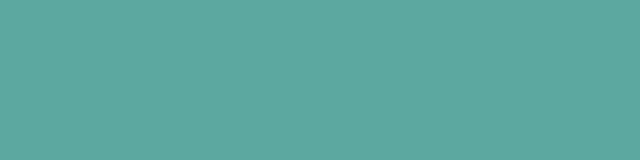
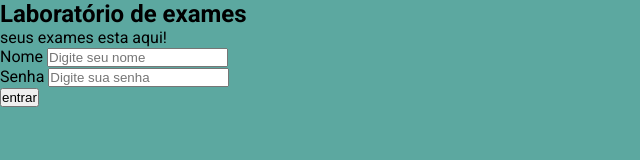
Before and after one commit to walber-vaz/laboratorio-exames, a plain HTML site: page index.html in a window 1280 px wide. Shown: the whole page, without its empty margins (0-640 px from the left). Drawn offline with Linux system fonts and the light colour scheme.

Commit message:
Projeto para portfólio (tela de login e area de cadastro de exames) -> criando estrutura html

```diff
--- a/assets/css/styles.css
+++ b/assets/css/styles.css
@@ -23,3 +23,10 @@ body {
   font-family: var(--font);
   background-color: var(--color-primary);
 }
+
+/* CONTAINER */
+.container {
+  display: flex;
+  width: var(--width-content);
+  height: var(--height-container);
+}
--- a/index.html
+++ b/index.html
@@ -13,13 +13,26 @@
   <link href="https://fonts.googleapis.com/css2?family=Roboto:wght@300;400;700&display=swap" rel="stylesheet">
 </head>
 <body>
-  <main class="main-login">
-    <article class="content">
-
-    </article>
-    <article class="login">
-
-    </article>
-  </main>
+  <header id="header">
+    <div id="content">
+      <h2>Laboratório de exames</h2>
+      <p class="about">
+        seus exames esta aqui!
+      </p>
+    </div>
+    <div id="login">
+      <form>
+        <div class="form-group">
+          <label for="name">Nome</label>
+          <input type="text" name="name" placeholder="Digite seu nome">
+        </div>
+        <div class="form-group">
+          <label for="senha">Senha</label>
+          <input type="password" name="password" placeholder="Digite sua senha">
+        </div>
+        <input type="submit" value="entrar" class="btn">
+      </form>
+    </div>
+  </header>
 </body>
 </html>
```
Also changed, not shown: assets/img/coantent.jpg (added).
